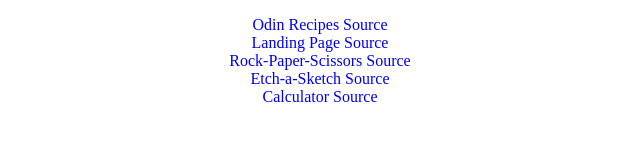
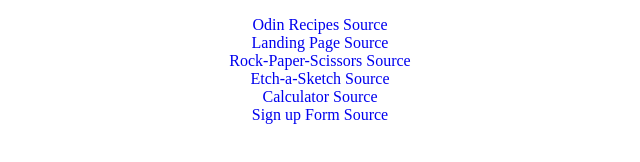
Before and after one commit to N3mEee/n3meee.github.io, a plain HTML site: page index.html in a window 1280 px wide. Shown: the whole page, without its empty margins (340-980 px from the left). Drawn offline with Linux system fonts and the light colour scheme.

Commit message:
Add Project: Sign up Form

```diff
--- a/index.html
+++ b/index.html
@@ -16,6 +16,7 @@
             <li><a href="https://n3meee.github.io/Rock-Paper-Scissors/">Rock-Paper-Scissors</a> <a href="https://github.com/N3mEee/Rock-Paper-Scissors">Source</a></li>
             <li><a href="https://n3meee.github.io/Etch-a-Sketch/">Etch-a-Sketch</a> <a href="https://github.com/N3mEee/Etch-a-Sketch">Source</a></li>
             <li><a href="https://n3meee.github.io/Calculator">Calculator</a> <a href="https://github.com/N3mEee/Calculator">Source</a></li>
+            <li><a href="https://n3meee.github.io/Sign-up-Form/">Sign up Form</a> <a href="https://github.com/N3mEee/Sign-up-Form">Source</a></li>
         </ul>
     </main>
 </body>
```
